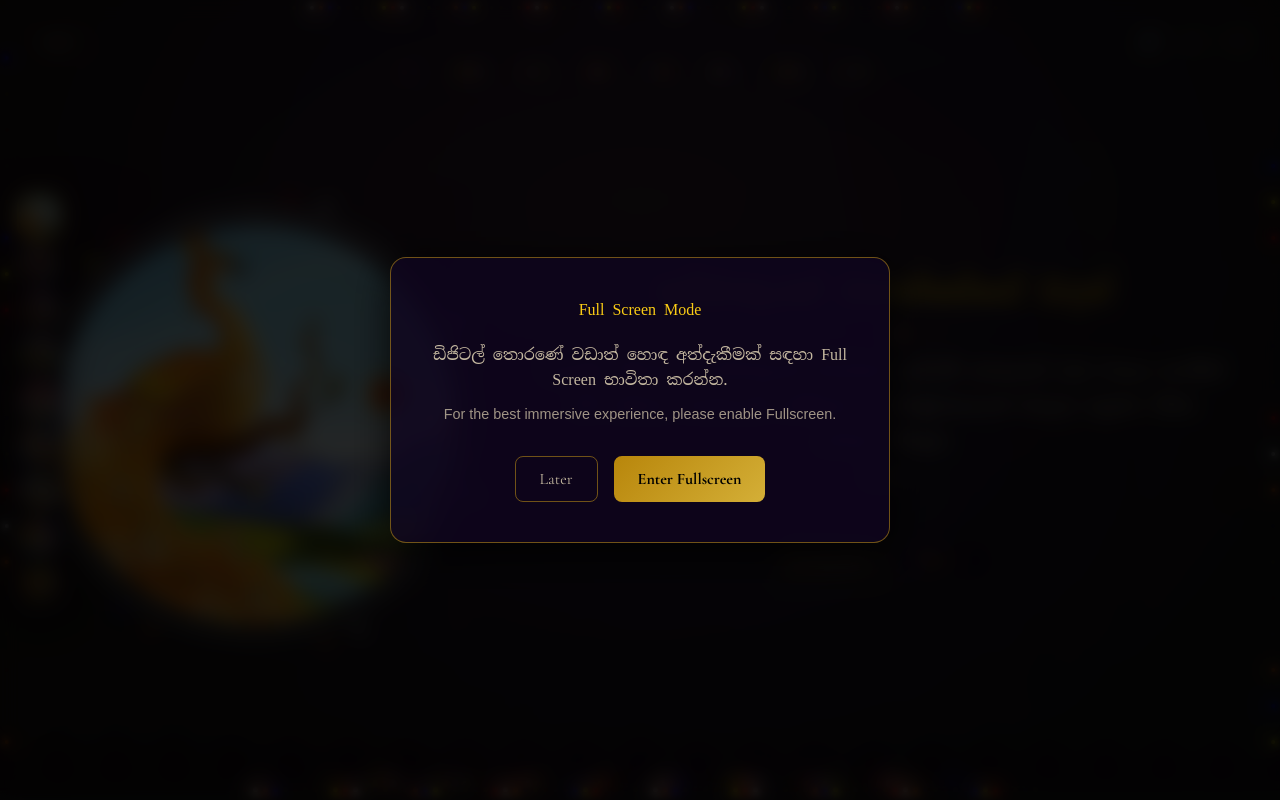
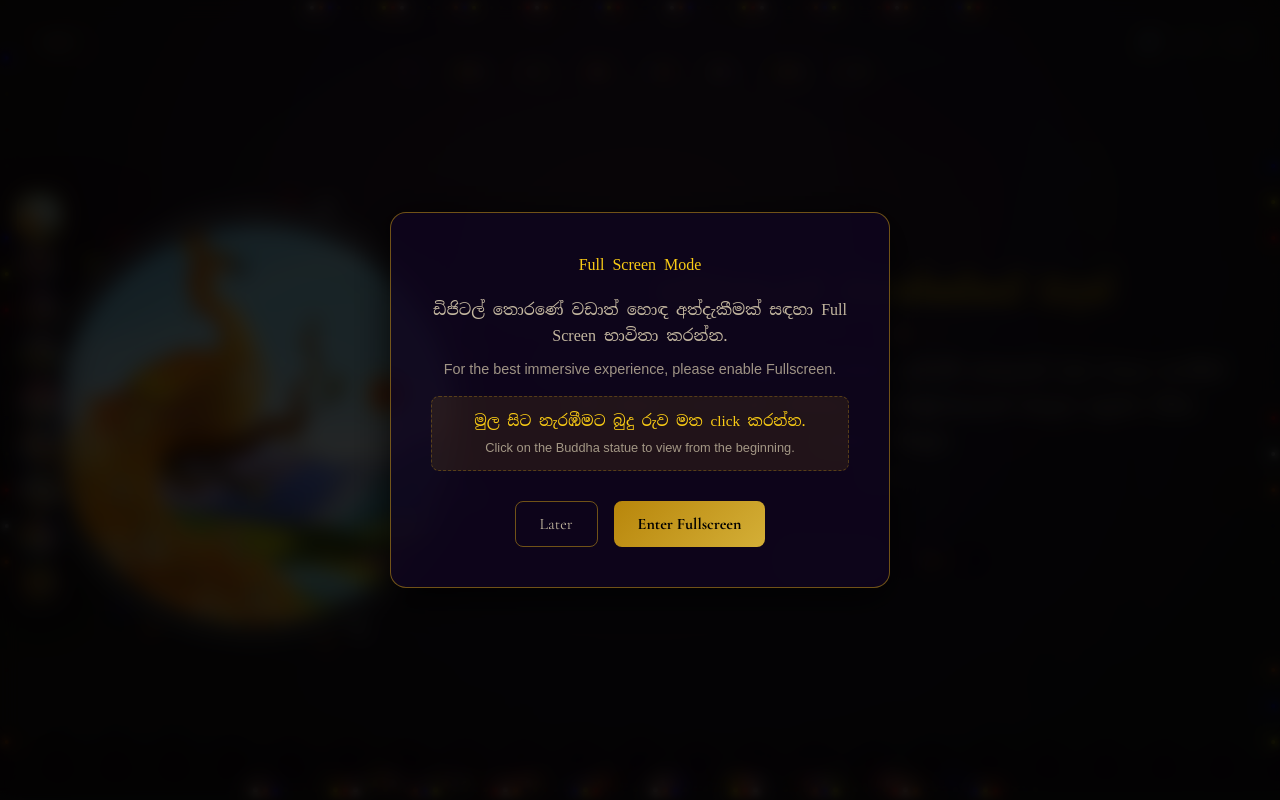
Before and after one commit to Nugi29/Maha-Mayura-Jathakaya, a React (Vite) app: page /scene/1 in a window 1280 px wide. Built offline with nearby package versions, Linux system fonts and the light colour scheme.

Commit message:
fix: add AppWidePrompt component to handle fullscreen initialization and device orientation warnings

```diff
--- a/src/components/AppWidePrompt.jsx
+++ b/src/components/AppWidePrompt.jsx
@@ -115,9 +115,17 @@ export default function AppWidePrompt({ children }) {
             <p style={{ color: "#c4b8a0", fontFamily: "'Noto Serif Sinhala', serif", lineHeight: 1.6, marginBottom: 10 }}>
               ඩිජිටල් තොරණේ වඩාත් හොඳ අත්දැකීමක් සඳහා Full Screen භාවිතා කරන්න.
             </p>
-            <p style={{ color: "#c4b8a0", fontFamily: "sans-serif", lineHeight: 1.6, marginBottom: 30, fontSize: "0.9rem", opacity: 0.8 }}>
+            <p style={{ color: "#c4b8a0", fontFamily: "sans-serif", lineHeight: 1.6, marginBottom: 15, fontSize: "0.9rem", opacity: 0.8 }}>
               For the best immersive experience, please enable Fullscreen.
             </p>
+            <div style={{ background: "rgba(212,160,23,0.1)", padding: "12px", borderRadius: "8px", border: "1px dashed rgba(212,160,23,0.3)", marginBottom: 30 }}>
+              <p style={{ color: "#facc15", fontFamily: "'Noto Serif Sinhala', serif", lineHeight: 1.6, margin: 0, fontSize: "0.95rem" }}>
+                මුල සිට නැරඹීමට බුදු රුව මත click කරන්න.
+              </p>
+              <p style={{ color: "#c4b8a0", fontFamily: "sans-serif", lineHeight: 1.6, margin: 0, marginTop: "4px", fontSize: "0.8rem", opacity: 0.8 }}>
+                Click on the Buddha statue to view from the beginning.
+              </p>
+            </div>
             <div style={{ display: "flex", gap: 16, justifyContent: "center", flexWrap: "wrap" }}>
               <button
                 onClick={dismissPrompt}
```
